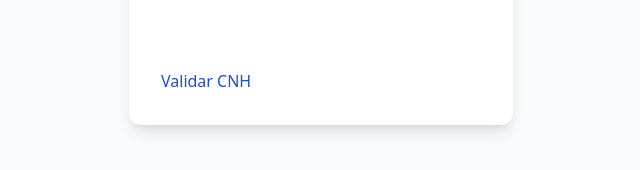
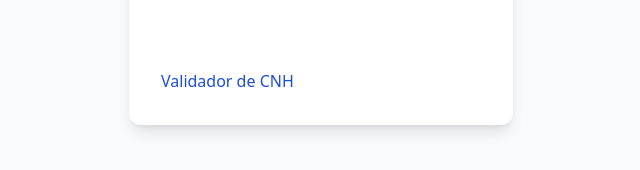
Before and after one commit to helintonpagel/document-validators, a website: page index.html in a window 1280 px wide. Shown: the part 448-618 px from the top of the page, 319-959 px from the left. Drawn offline with nearby package versions, Linux system fonts and the light colour scheme.

Commit message:
Update titles and descriptions for CPF and CNH validation pages

```diff
--- a/index.html
+++ b/index.html
@@ -3,7 +3,8 @@
   <head>
     <meta charset="utf-8" />
     <meta name="viewport" content="width=device-width, initial-scale=1" />
-    <title>Validar CPF</title>
+    <title>Validador de CNH e CPF Online | Helinton Pagel</title>
+    <meta name="description" content="Ferramenta estática e segura para validação de documentos CNH e CPF diretamente no navegador.">
     <script src="https://cdn.tailwindcss.com"></script>
   </head>
   <body class="bg-gray-50 flex items-center justify-center min-h-screen text-gray-800">
@@ -34,7 +35,7 @@
         <p class="font-bold text-lg transition-all" id="cpf-result" aria-live="polite">&nbsp;</p>
       </div>
       <div class="mt-6">
-        <a href="validate-cnh.html" class="text-blue-700 hover:underline transition-colors">Validar CNH</a>
+        <a href="validate-cnh.html" class="text-blue-700 hover:underline transition-colors">Validador de CNH</a>
       </div>
     </main>
     <script type="module">
```
Also changed, not shown: validate-cnh.html (+3 -2 lines).
